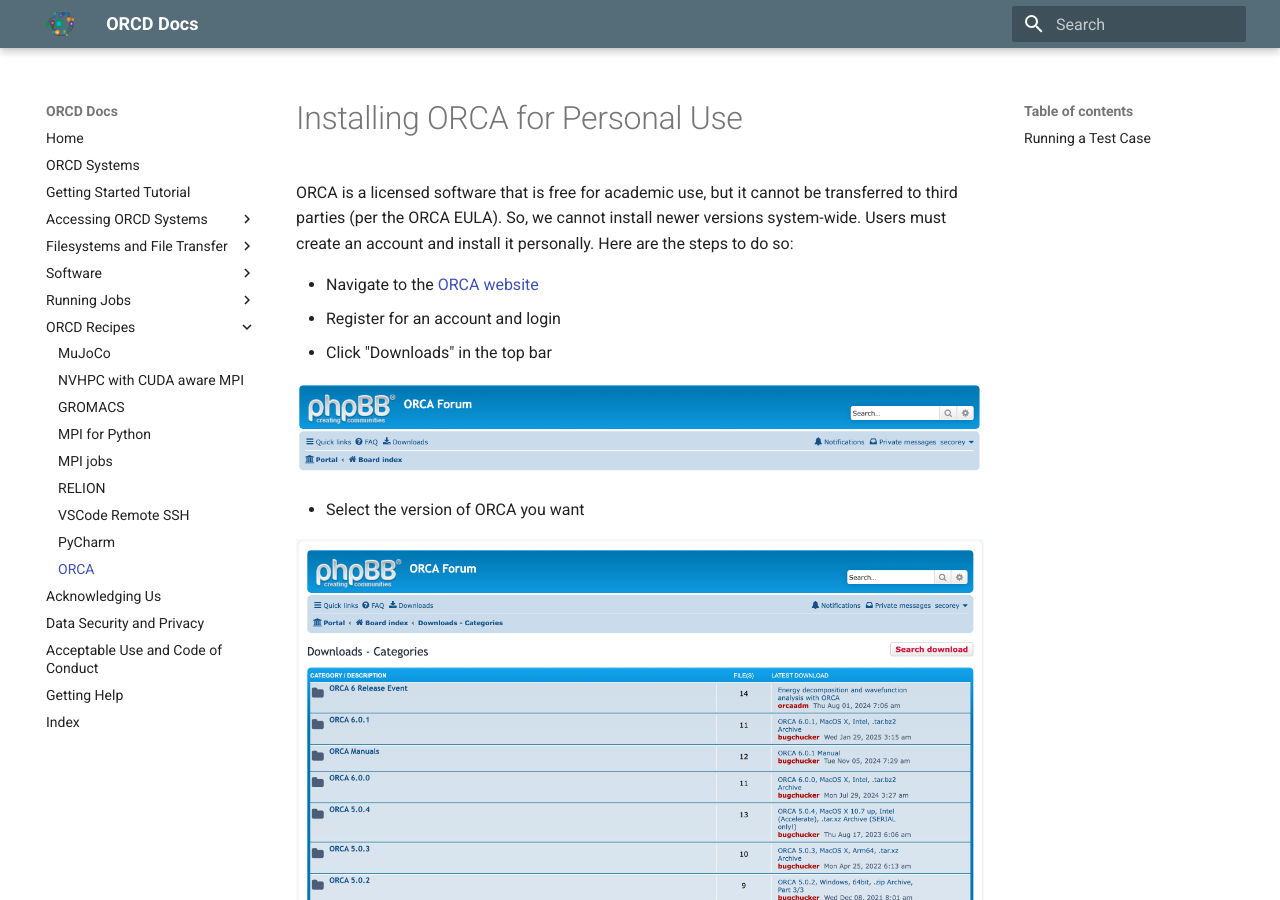
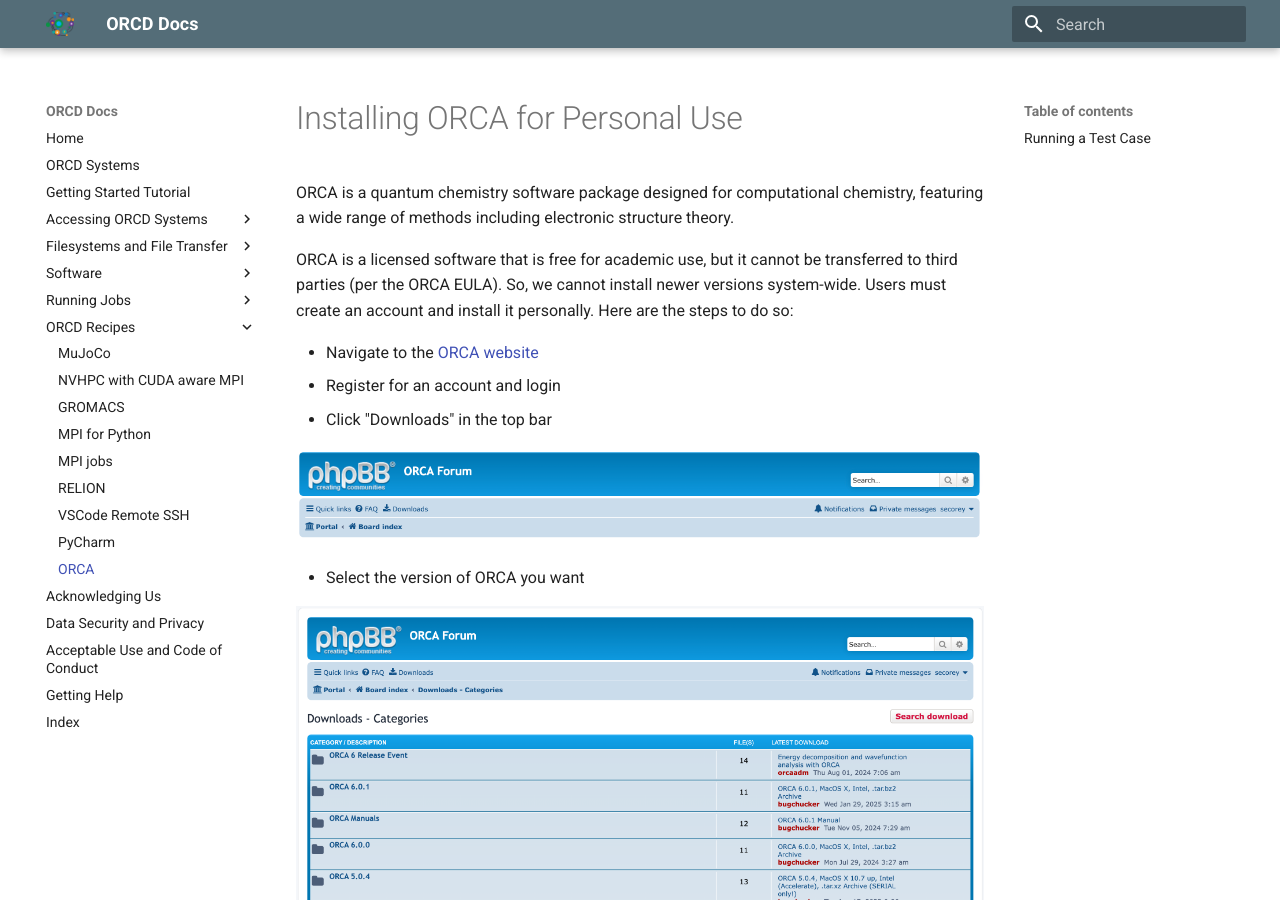
Before and after one commit to mit-orcd/orcd-docs-edit, an MkDocs documentation site: the page built from docs/recipes/orca.md, in a window 1280 px wide and 900 px high. Built offline with MkDocs 1.6.1 and Material for MkDocs 9.7.7, drawn with Linux system fonts in a browser that asks for light colours; some of the changed text lies outside the part shown.

Commit message:
adding intro description

````diff
--- a/docs/recipes/orca.md
+++ b/docs/recipes/orca.md
@@ -1,4 +1,8 @@
 # Installing ORCA for Personal Use
+
+ORCA is a quantum chemistry software package designed for computational
+chemistry, featuring a wide range of methods including electronic structure
+theory.
 
 ORCA is a licensed software that is free for academic use, but it cannot be
 transferred to third parties (per the ORCA EULA). So, we cannot install newer
@@ -26,7 +30,7 @@
 - Upload the `.tar.xz` file to Engaging using `scp`:
 
 ```bash
-scp /path/to/source/orca_6_0_1_linux_x86-64_shared_openmpi416.tar.xz $USER@orcd-login001.mit.edu /path/to/destination
+scp /path/to/source/orca_6_0_1_linux_x86-64_shared_openmpi416.tar.xz $USER@orcd-login001.mit.edu:/path/to/destination
 ```
 
 - On Engaging, extract the `tar.xz` file:
````
